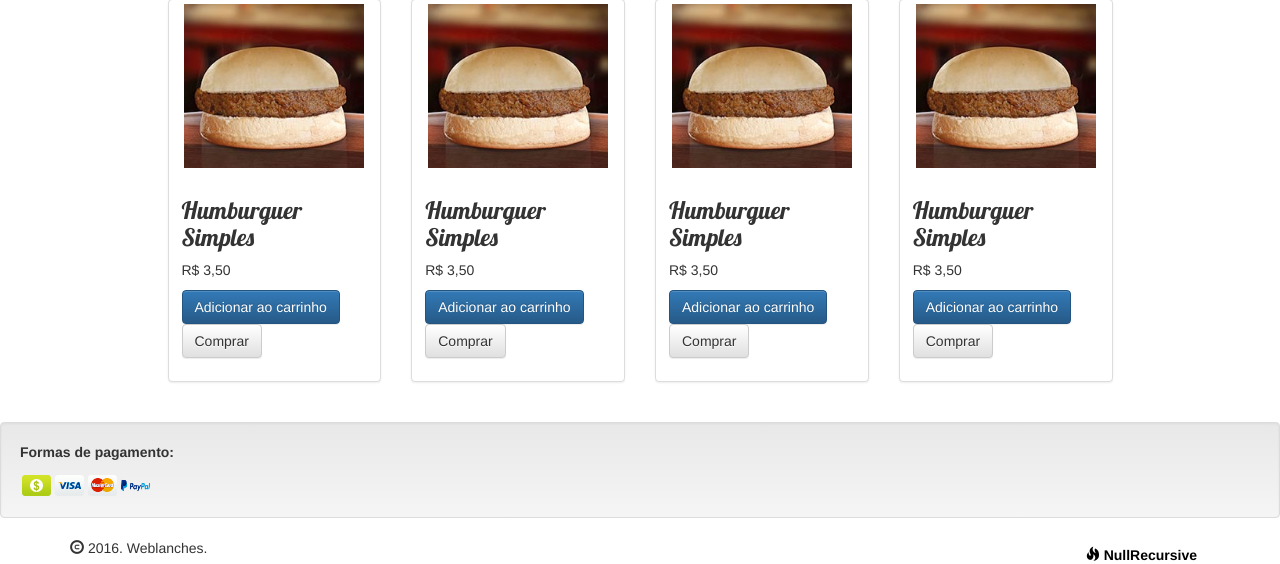
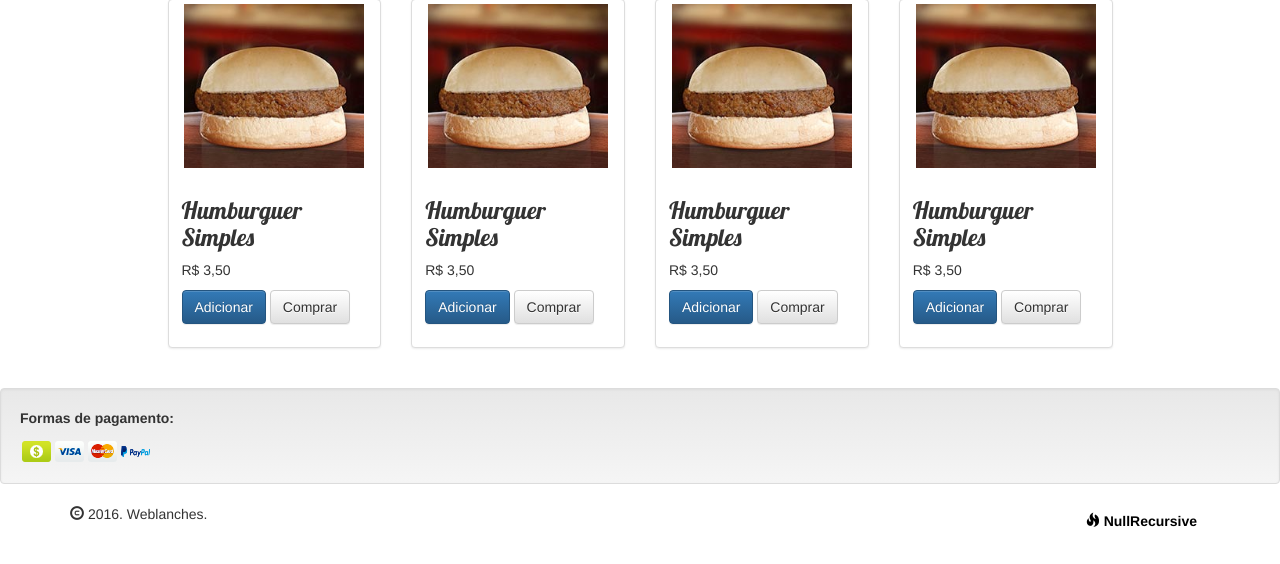
Before and after one commit to NullRecursive/WebLanches, a Django app: page /cardapio/ in a window 1280 px wide. Shown: the part 221-785 px from the top of the page. After the commit the page ends 748 px from the top, so only its background shows below. Run offline with Django 3.2, Linux system fonts and the light colour scheme; some libraries are stand-ins or nearby versions.

Commit message:
cardapio.html

```diff
--- a/loja/templates/loja/cardapio.html
+++ b/loja/templates/loja/cardapio.html
@@ -11,7 +11,7 @@
       <div class="caption">
         <h3>Humburguer Simples</h3>
         <p>R$ 3,50</p>
-        <p><a href="#" class="btn btn-primary" role="button">Adicionar ao carrinho</a> <a href="#" class="btn btn-default" role="button">Comprar</a></p>
+        <p><a href="#" class="btn btn-primary" role="button">Adicionar</a> <a href="#" class="btn btn-default" role="button">Comprar</a></p>
       </div>
     </div>
   </div>
@@ -22,7 +22,7 @@
       <div class="caption">
         <h3>Humburguer Simples</h3>
         <p>R$ 3,50</p>
-        <p><a href="#" class="btn btn-primary" role="button">Adicionar ao carrinho</a> <a href="#" class="btn btn-default" role="button">Comprar</a></p>
+        <p><a href="#" class="btn btn-primary" role="button">Adicionar</a> <a href="#" class="btn btn-default" role="button">Comprar</a></p>
       </div>
     </div>
   </div>
@@ -33,7 +33,7 @@
       <div class="caption">
         <h3>Humburguer Simples</h3>
         <p>R$ 3,50</p>
-        <p><a href="#" class="btn btn-primary" role="button">Adicionar ao carrinho</a> <a href="#" class="btn btn-default" role="button">Comprar</a></p>
+        <p><a href="#" class="btn btn-primary" role="button">Adicionar</a> <a href="#" class="btn btn-default" role="button">Comprar</a></p>
       </div>
     </div>
   </div>
@@ -44,7 +44,7 @@
       <div class="caption">
         <h3>Humburguer Simples</h3>
         <p>R$ 3,50</p>
-        <p><a href="#" class="btn btn-primary" role="button">Adicionar ao carrinho</a> <a href="#" class="btn btn-default" role="button">Comprar</a></p>
+        <p><a href="#" class="btn btn-primary" role="button">Adicionar</a> <a href="#" class="btn btn-default" role="button">Comprar</a></p>
       </div>
     </div>
   </div>
```
